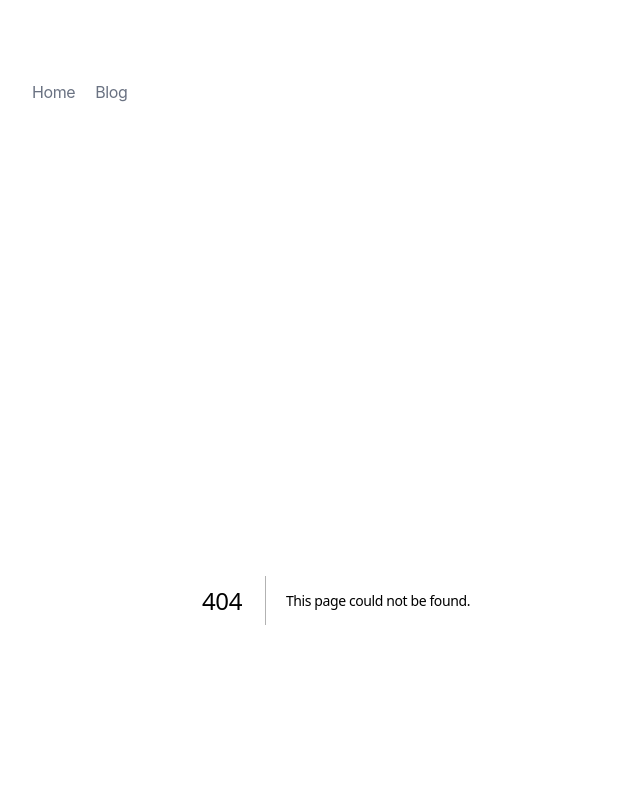
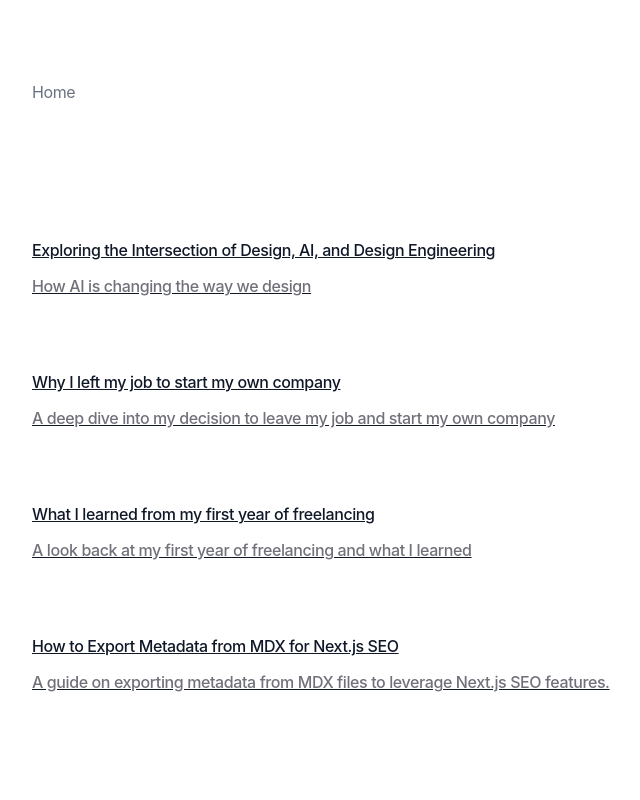
Before and after one commit to atitmanandhar/personal-website, a Next.js app: page /archive in a window 1280 px wide. Before the commit this address had no page. Shown: the top 800 px of the page, without its empty margins (304-944 px from the left). Built offline with nearby package versions, Linux system fonts and the light colour scheme.

Commit message:
Add blog list page

```diff
--- /dev/null
+++ b/app/archive/layout.tsx
@@ -0,0 +1,13 @@
+export default function LayoutBlogList({
+  children,
+}: {
+  children: React.ReactNode
+}) {
+  return (
+    <>
+      <main className="prose prose-gray mt-24 pb-20 prose-h4:prose-base dark:prose-invert prose-h1:text-xl prose-h1:font-medium prose-h2:mt-12 prose-h2:scroll-m-20 prose-h2:text-lg prose-h2:font-medium prose-h3:text-base prose-h3:font-medium prose-h4:font-medium prose-h5:text-base prose-h5:font-medium prose-h6:text-base prose-h6:font-medium prose-strong:font-medium">
+        {children}
+      </main>
+    </>
+  )
+}
--- /dev/null
+++ b/app/archive/page.tsx
@@ -0,0 +1,71 @@
+'use client'
+
+import { motion } from 'motion/react'
+import Link from 'next/link'
+import { AnimatedBackground } from '@/components/ui/animated-background'
+import { BLOG_POSTS } from '@/app/data'
+
+const VARIANTS_CONTAINER = {
+  hidden: { opacity: 0 },
+  visible: {
+    opacity: 1,
+    transition: {
+      staggerChildren: 0.15,
+    },
+  },
+}
+
+const VARIANTS_SECTION = {
+  hidden: { opacity: 0, y: 20, filter: 'blur(8px)' },
+  visible: { opacity: 1, y: 0, filter: 'blur(0px)' },
+}
+
+const TRANSITION_SECTION = {
+  duration: 0.3,
+}
+
+export default function Page() {
+  return (
+    <motion.main
+      className="space-y-24"
+      variants={VARIANTS_CONTAINER}
+      initial="hidden"
+      animate="visible"
+    >
+      <motion.section
+        variants={VARIANTS_SECTION}
+        transition={TRANSITION_SECTION}
+      >
+        <div className="flex flex-col space-y-0">
+          <AnimatedBackground
+            enableHover
+            className="h-full w-full rounded-lg bg-zinc-100 dark:bg-zinc-900/80"
+            transition={{
+              type: 'spring',
+              bounce: 0,
+              duration: 0.2,
+            }}
+          >
+            {BLOG_POSTS.map((post) => (
+              <Link
+                key={post.uid}
+                className="-mx-3 rounded-xl px-3 py-3"
+                href={post.link}
+                data-id={post.uid}
+              >
+                <div className="flex flex-col space-y-1">
+                  <h4 className="font-normal dark:text-zinc-100">
+                    {post.title}
+                  </h4>
+                  <p className="text-zinc-500 dark:text-zinc-400">
+                    {post.description}
+                  </p>
+                </div>
+              </Link>
+            ))}
+          </AnimatedBackground>
+        </div>
+      </motion.section>
+    </motion.main>
+  )
+}
--- a/app/nav.tsx
+++ b/app/nav.tsx
@@ -9,8 +9,8 @@ const navItems = {
   '/': {
     name: 'Home',
   },
-  '/blog': {
-    name: 'Blog',
+  '/archive': {
+    name: 'Archive',
   },
 }
 
```
